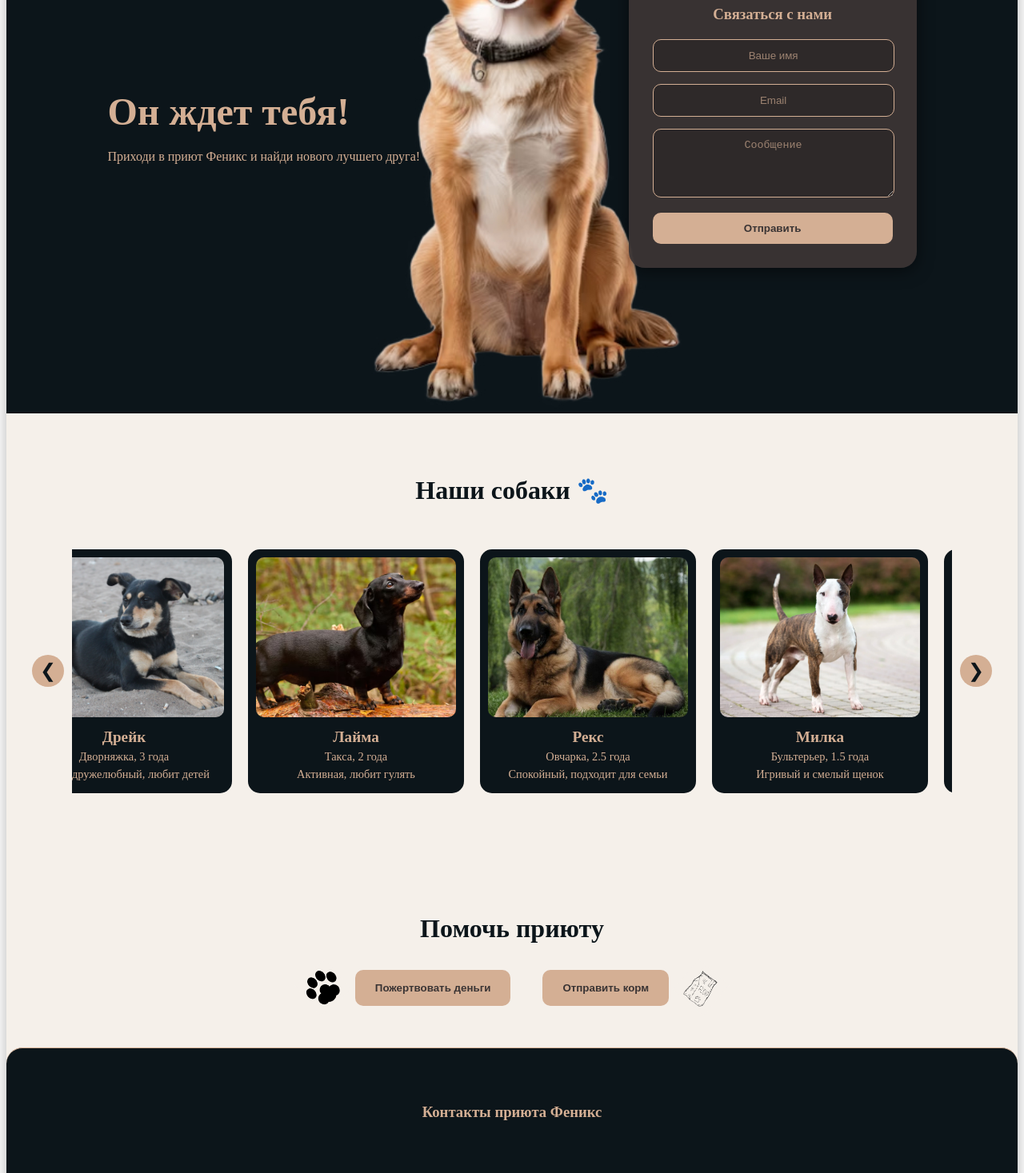
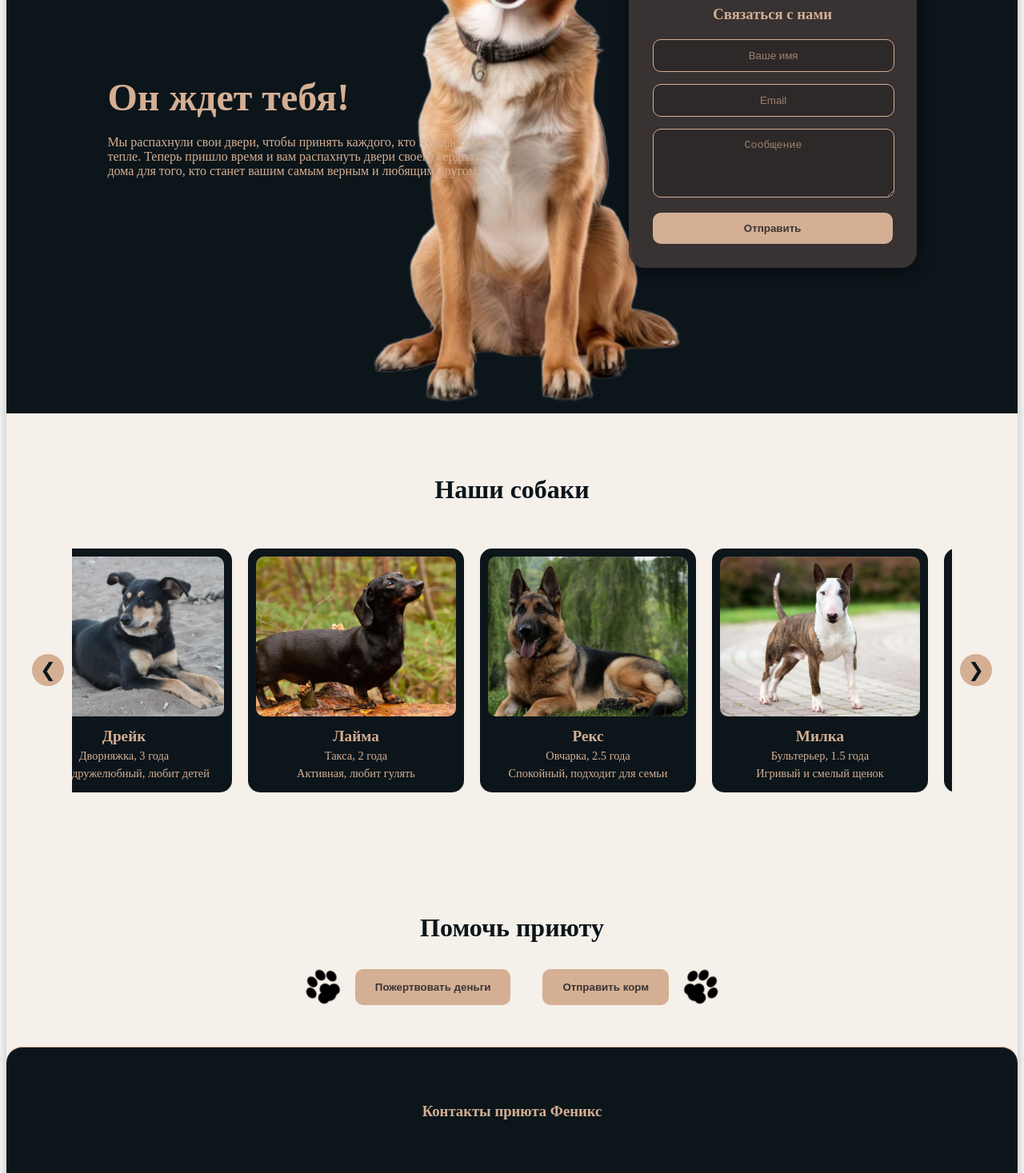
Before and after one commit to moon-lightTT/phoenix-shelter-react, a React (Vite) app: page /#/ in a window 1280 px wide. Shown: the part 315-1782 px from the top of the page at 80% size. Built offline with nearby package versions, Linux system fonts and the light colour scheme.

Commit message:
Мелкие правки

```diff
--- a/index.html
+++ b/index.html
@@ -2,7 +2,7 @@
 <html lang="ru">
   <head>
     <meta charset="UTF-8" />
-<link rel="icon" type="image/png" href="./public/icons/paw.svg">    <meta name="viewport" content="width=device-width, initial-scale=1.0" />
+<link rel="icon" type="image/png" href="./public/icons/avatar.svg">    <meta name="viewport" content="width=device-width, initial-scale=1.0" />
     <title>Приют Феникс</title>
   </head>
   <body>
--- a/src/components/DogCarousel.jsx
+++ b/src/components/DogCarousel.jsx
@@ -72,7 +72,7 @@ export default function DogCarousel() {
 
   return (
     <section className="carousel" id="dogs">
-      <h2>Наши собаки 🐾</h2>
+      <h2>Наши собаки</h2>
       <div className="carousel-container-wrapper">
         <button className="carousel-button prev" onClick={prevSlide}>
           ❮
--- a/src/components/Donate.jsx
+++ b/src/components/Donate.jsx
@@ -33,7 +33,7 @@ export default function Donate() {
         <h2>Помочь приюту</h2>
         <div className="donate-buttons">
           <div className="donate-button-wrapper">
-            <img src={getImagePath("/images/paw.png")} alt="Лапа" className="donate-icon paw-icon" />
+            <img src={getImagePath("/icons/paw.svg")} alt="Лапа" className="donate-icon paw-icon" />
             <button className="money" onClick={() => setShowMoneyModal(true)}>
               Пожертвовать деньги
             </button>
@@ -42,7 +42,7 @@ export default function Donate() {
             <button className="food" onClick={() => setShowFoodModal(true)}>
               Отправить корм
             </button>
-            <img src={getImagePath("/images/feed.png")} alt="Корм" className="donate-icon feed-icon" />
+            <img src={getImagePath("/icons/paw.svg")} alt="Лапа" className="donate-icon feed-icon" />
           </div>
         </div>
       </section>
--- a/src/components/Hero.jsx
+++ b/src/components/Hero.jsx
@@ -38,7 +38,9 @@ export default function Hero() {
     <section className="hero" id="hero">
       <div className="hero-text">
         <h1>Он ждет тебя!</h1>
-        <p>Приходи в приют Феникс и найди нового лучшего друга!</p>
+        <p>Мы распахнули свои двери, чтобы принять каждого, кто нуждается в тепле.
+          Теперь пришло время и вам распахнуть
+          двери своего сердца и дома для того, кто станет вашим самым верным и любящим другом.</p>
       </div>
       <div className="hero-form">
         <h3>Связаться с нами</h3>
--- a/src/styles/DogCarousel.css
+++ b/src/styles/DogCarousel.css
@@ -120,7 +120,7 @@
   transform: scale(0.95);
 }
 
-/* Для мобильных устройств */
+/* Для моб устройств */
 @media (max-width: 768px) {
   .carousel {
     padding: 30px 0;
```
